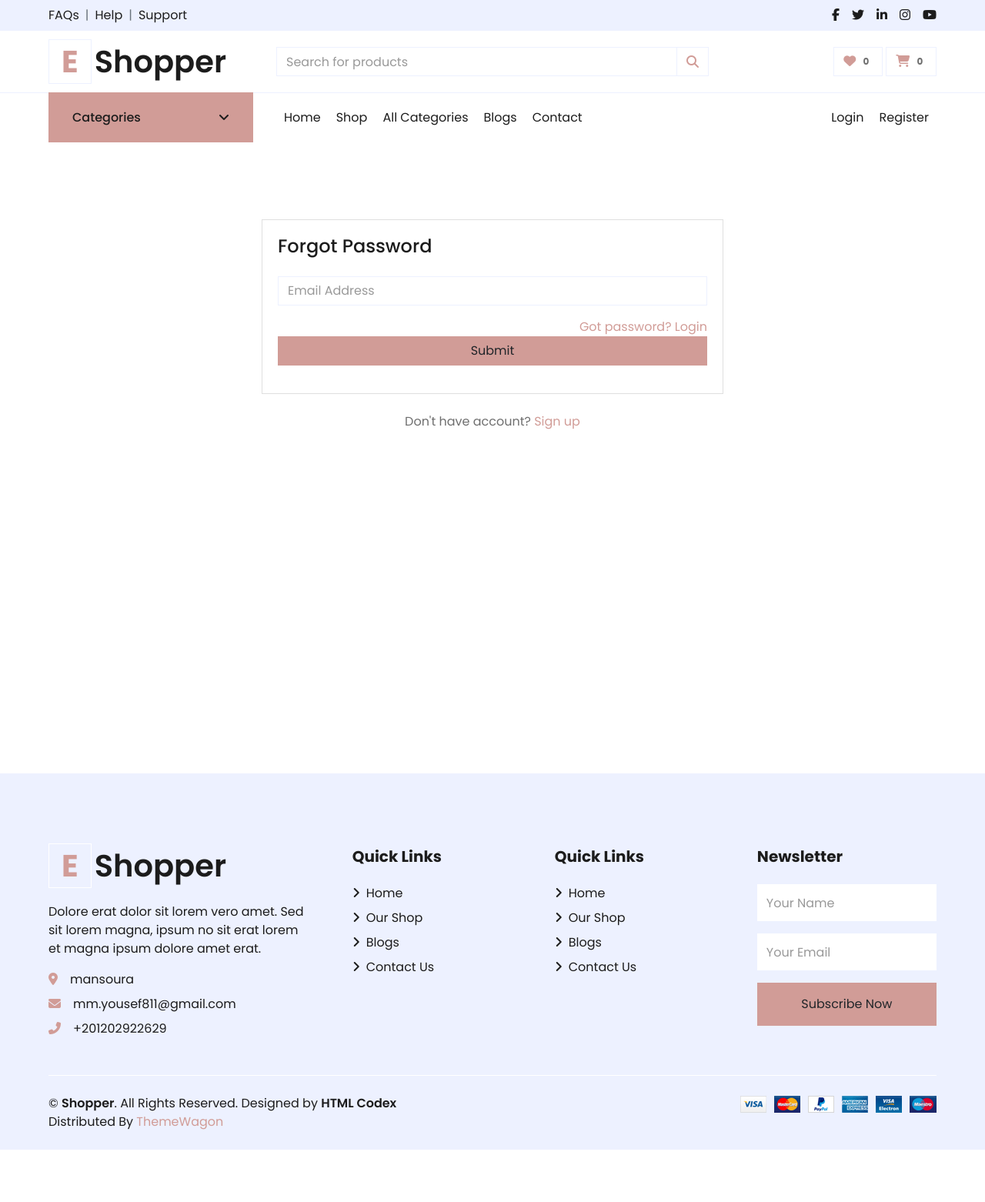
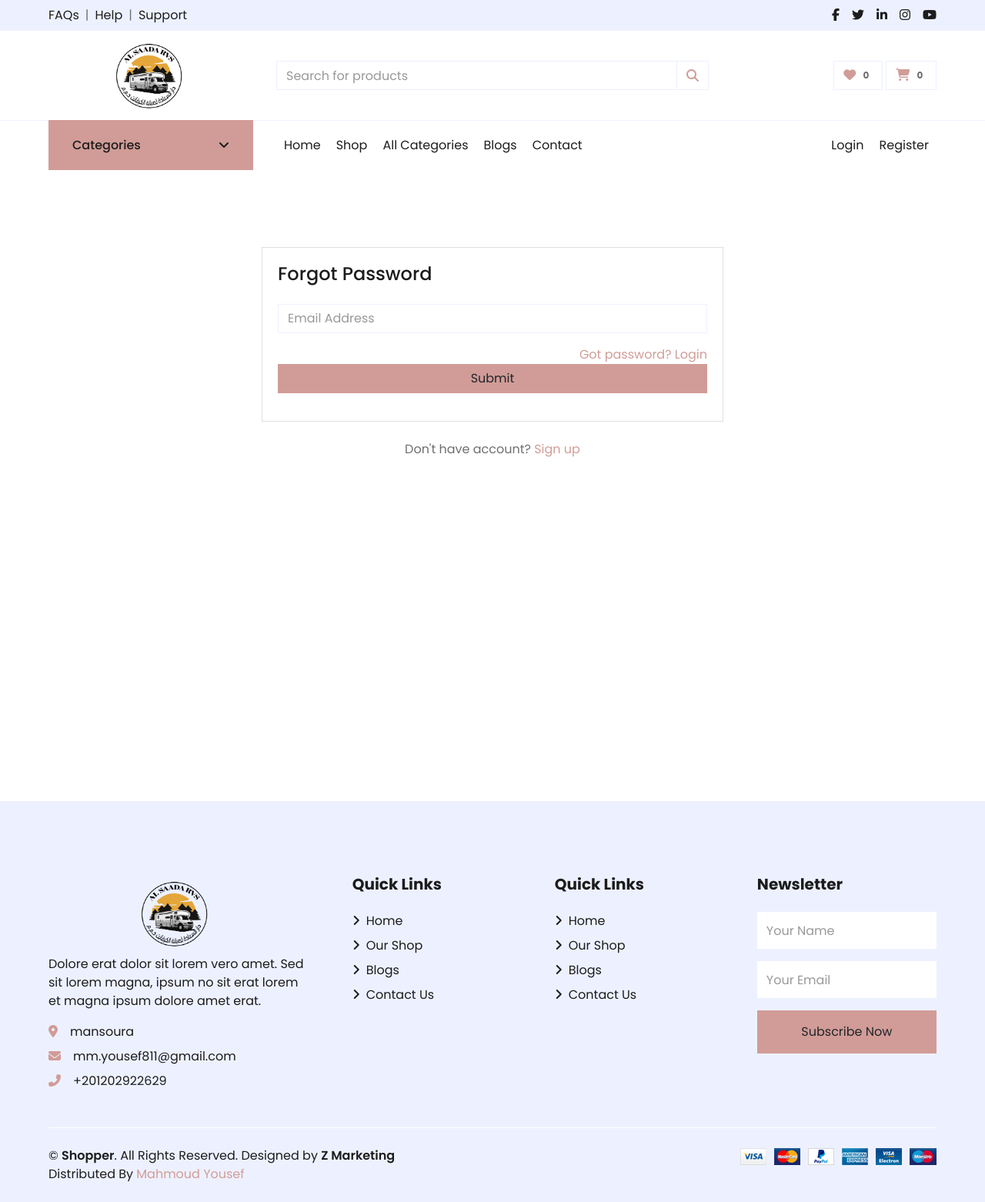
Before and after one commit to Mmy2000/advanced-ecommerce, a Django app: page /accounts/forgotPassword/ in a window 1280 px wide. Shown: the whole page at 77% size. Before the commit the page ends 1494 px from the top, so only its background shows below. Run offline with Django 4.2, Linux system fonts and the light colour scheme; data comes from the database, SQL or seed files in the repository; both versions use the stored data as it was after the commit; data that the repository does not hold is empty; parts of the project's set-up code (start-up, migrations or seed data) failed here and were passed over; some libraries are stand-ins or nearby versions.

Commit message:
updating

```diff
--- a/templates/base.html
+++ b/templates/base.html
@@ -69,11 +69,12 @@
                 </div>
             </div>
         </div>
-        <div class="row align-items-center py-3 px-xl-5">
+        <div class="row align-items-center py-2 px-xl-5">
             <div class="col-lg-3 d-none d-lg-block">
                 <a href="/" class="text-decoration-none">
-                    <h1 class="m-0 display-5 font-weight-semi-bold"><span
-                            class="text-primary font-weight-bold border px-3 mr-1">E</span>{{about_site.site_name}}</h1>
+                    <h1 class="m-0  text-center display-5 font-weight-semi-bold">
+                        <img src="{{about_site.logo.url}}" width="100px" height="100px" alt="Logo">
+                    </h1>
                 </a>
             </div>
             <div class="col-lg-6 col-6 position-relative text-left">
@@ -239,8 +240,8 @@
         <div class="row px-xl-5 pt-5">
             <div class="col-lg-4 col-md-12 mb-5 pr-3 pr-xl-5">
                 <a href="/" class="text-decoration-none">
-                    <h1 class="mb-4 display-5 font-weight-semi-bold"><span
-                            class="text-primary font-weight-bold border border-white px-3 mr-1">E</span>{{about_site.site_name}}
+                    <h1 class="mb-1 text-center display-5 font-weight-semi-bold">
+                            <img src="{{about_site.logo.url}}" width="100px" height="100px" alt="Logo">
                     </h1>
                 </a>
                 <p>{{about_site.description}}</p>
@@ -306,8 +307,8 @@
                     Reserved.
                     Designed
                     by
-                    <a class="text-dark font-weight-semi-bold" href="https://htmlcodex.com">HTML Codex</a><br>
-                    Distributed By <a href="https://themewagon.com" target="_blank">ThemeWagon</a>
+                    <a class="text-dark font-weight-semi-bold" href="">Z Marketing</a><br>
+                    Distributed By <a href="" target="_blank">Mahmoud Yousef</a>
                 </p>
             </div>
             <div class="col-md-6 px-xl-0 text-center text-md-right">
```
Also changed, not shown: db.sqlite3, media/setting/WEB-07.png (added).
